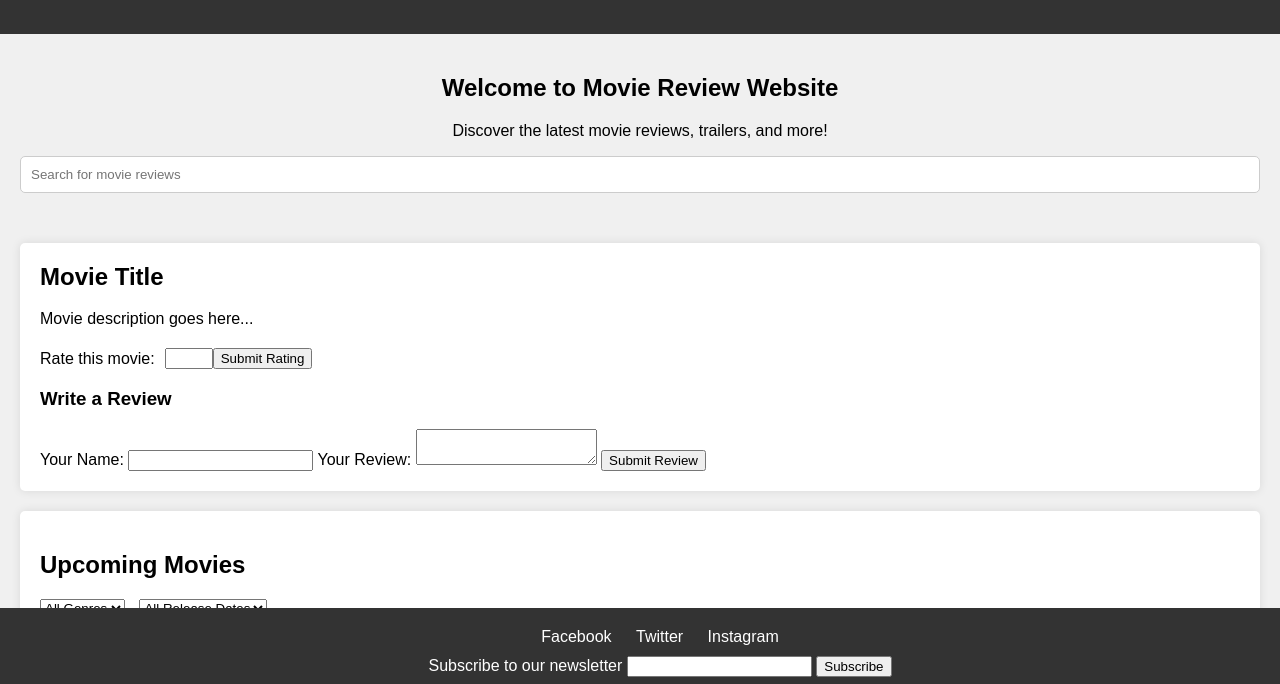
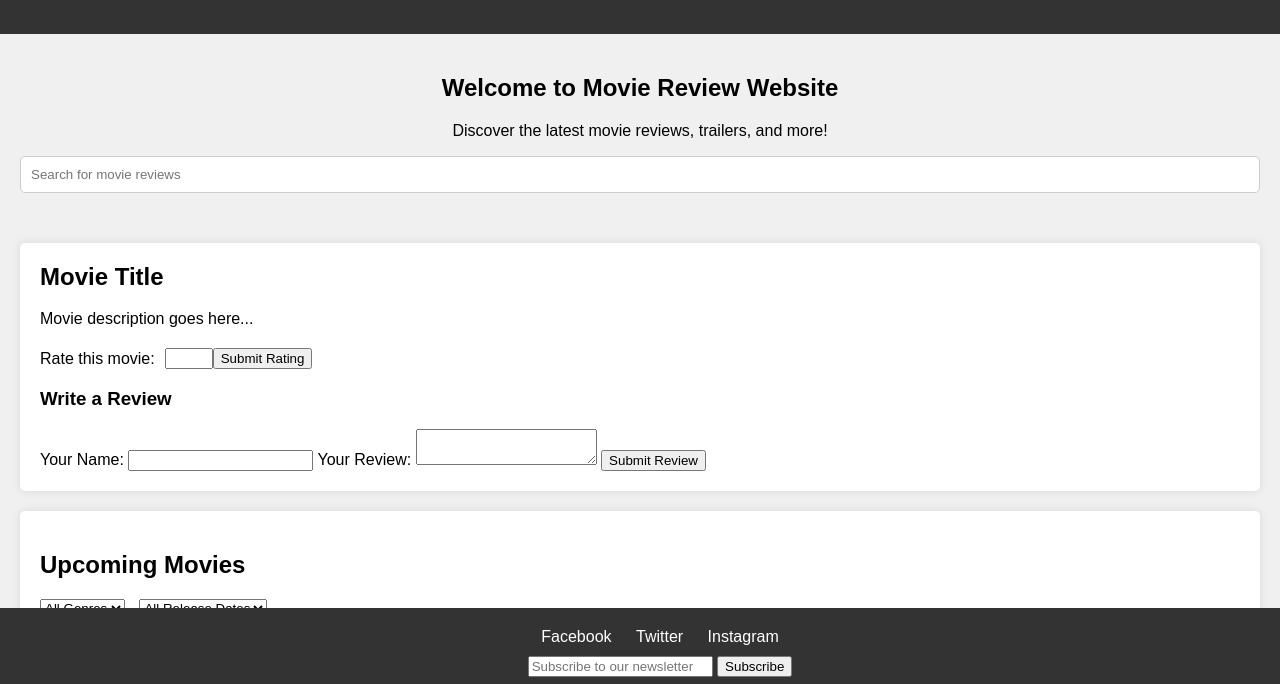
Before and after one commit to kusumadama/Movie-Review, a plain HTML site: page index.html in a window 1280 px wide. Shown: the part 75-759 px from the top of the page. Drawn offline with Linux system fonts and the light colour scheme.

Commit message:
Update index.html

```diff
--- a/index.html
+++ b/index.html
@@ -273,7 +273,7 @@
         <section class="hero">
             <h2>Welcome to Movie Review Website</h2>
             <p>Discover the latest movie reviews, trailers, and more!</p>
-            <label for="search-bar" style="display: none;">Search for movie reviews</label>
+            <label for="search-bar" style="display: none;">Search for movie reviews:</label>
             <input type="text" class="search-bar" id="search-bar" placeholder="Search for movie reviews">
         </section>
 
@@ -367,8 +367,7 @@
             <a href="#">Instagram</a>
         </div>
         <form action="#" method="post">
-            <label for="newsletter-email">Subscribe to our newsletter</label>
-            <input type="email" id="newsletter-email" name="email">
+            <input type="email" name="email" placeholder="Subscribe to our newsletter">
             <input type="submit" value="Subscribe">
         </form>
         <div class="legal-links">
```
